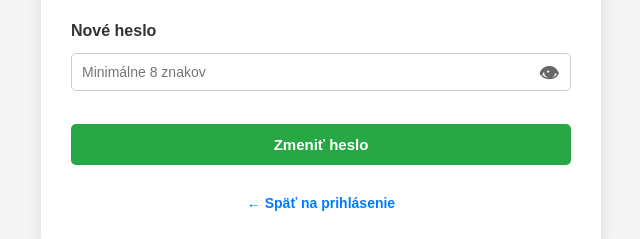
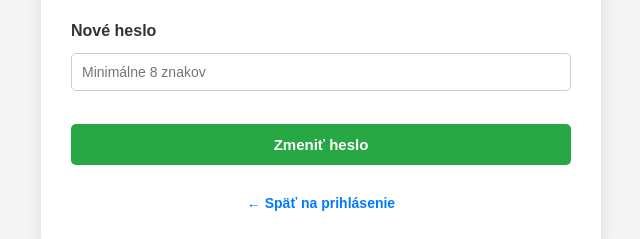
Before and after one commit to Juraj420/oxymeter-server, a website: page public/reset-password-form.html in a window 1280 px wide. Shown: the part 157-396 px from the top of the page, 319-959 px from the left. Drawn offline with Linux system fonts and the light colour scheme.

Commit message:
Fix HTML formatting in reset password form

```diff
--- a/public/reset-password-form.html
+++ b/public/reset-password-form.html
@@ -16,7 +16,6 @@
       <div class="password-wrapper">  <!-- Wrapper pre heslo a tlačidlo na zobrazenie/skrytie -->
         <input type="password" id="newPass" placeholder="Minimálne 8 znakov" autocomplete="new-password">  <!-- Input pre nové heslo, typ password (skryté), placeholder text, automatické dopĺňanie -->
         <button type="button" class="toggle-password" data-target="newPass" aria-label="Zobraziť heslo">  <!-- Tlačidlo na prepnutie viditeľnosti hesla, typ button (neodošle formulár), data-target určuje ktorý input ovláda -->
-          <span class="eye-icon">👁</span>  <!-- Ikona oka pre vizuálnu indikáciu -->
         </button>                    <!-- Koniec tlačidla -->
       </div>                         <!-- Koniec password-wrapper -->
       <span class="error-message" id="passwordError"></span>  <!-- Element pre zobrazenie chybových hlášok (napr. "Heslo je príliš krátke") -->
```
